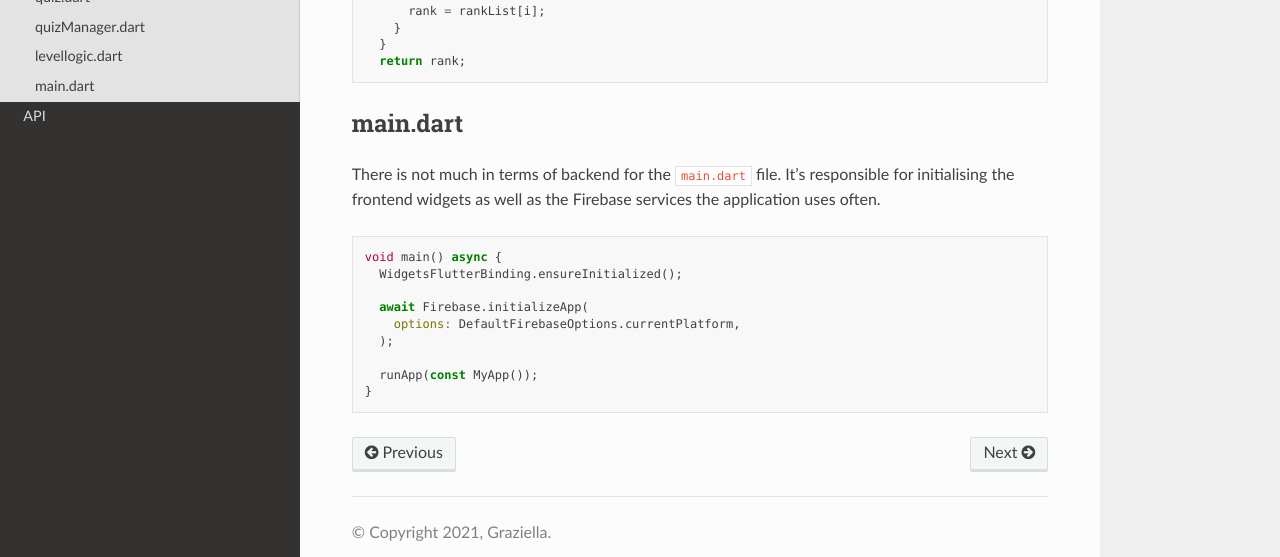
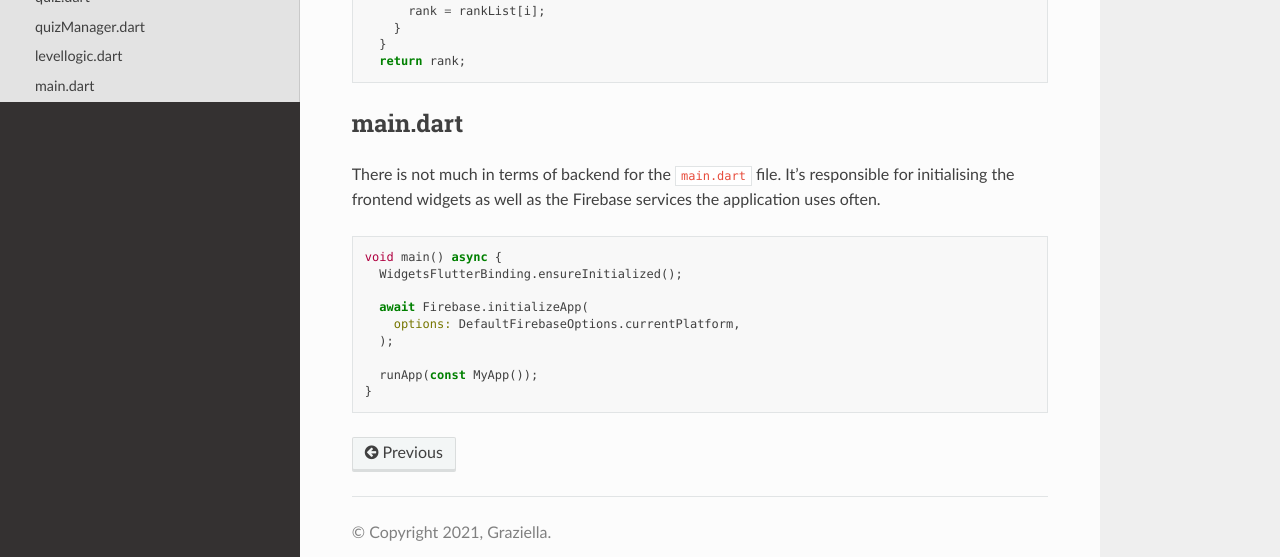
Before and after one commit to SETAP-Education/readthedocs, a Sphinx documentation site: the page built from docs/source/backend.rst, in a window 1280 px wide and 900 px high, scrolled down 7392 px. Shown: the part 298-855 px from the top of the window. Built offline with Sphinx 7.4.7 and the Read the Docs theme 2.0.0, drawn with Linux system fonts in a browser that asks for light colours; pages that are not in the unit, such as notebooks, are missing from menus.

Commit message:
Update index.rst

```diff
--- a/docs/source/index.rst
+++ b/docs/source/index.rst
@@ -30,4 +26,4 @@
 .. toctree::
 
    backend
-   api
+   frontend
```
Also changed, not shown: other parts of docs/source/index.rst (+0 -4 lines).
